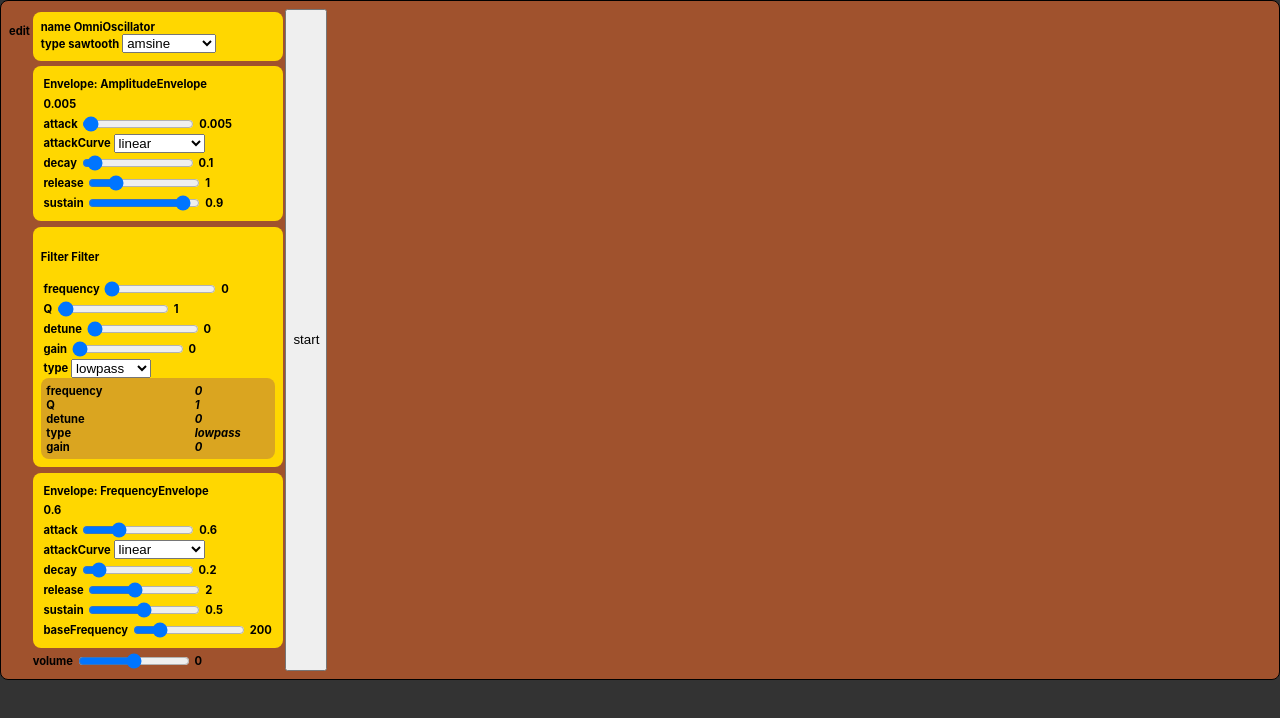
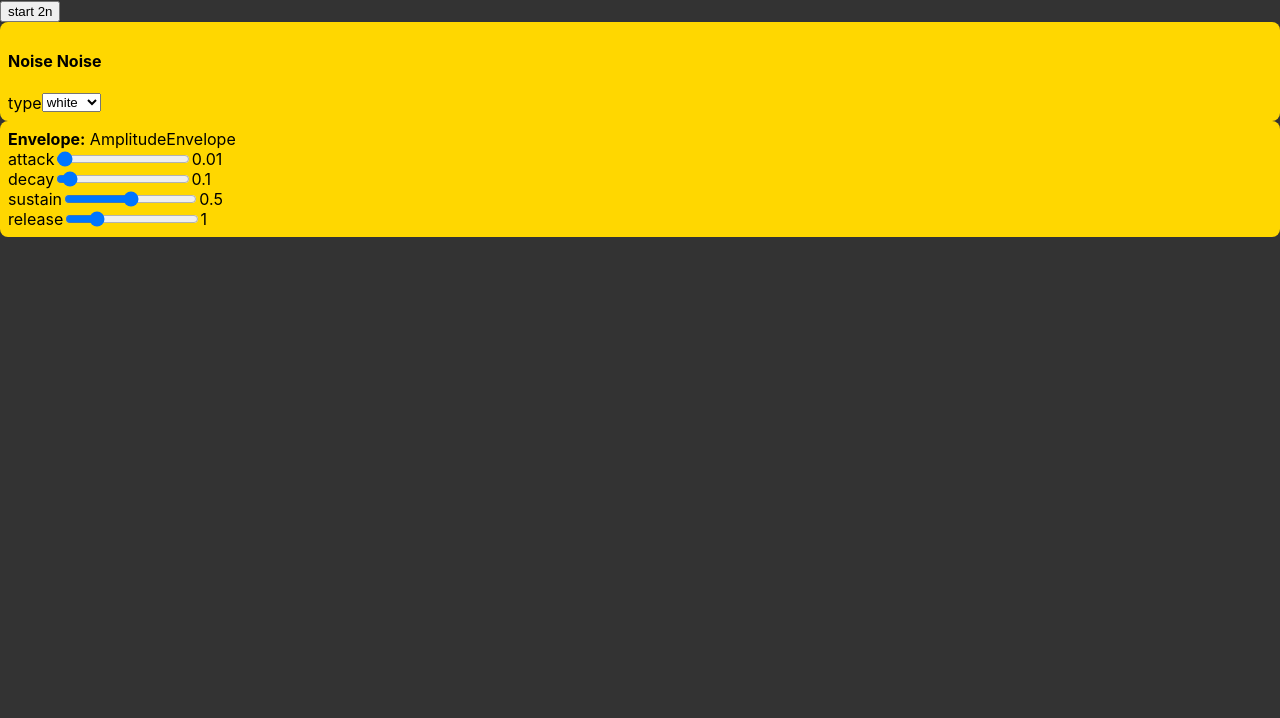
Before and after one commit to joshmarinacci/xp, a React (Create React App) app in the folder synth2/: page / in a window 1280 px wide. Shown: the top 718 px of the page. Built offline with nearby package versions, Linux system fonts and the light colour scheme.

Commit message:
more work on editors

```diff
--- a/synth2/src/App.js
+++ b/synth2/src/App.js
@@ -1,7 +1,16 @@
 import './App.css'
-import {Filter, MembraneSynth, MonoSynth, NoiseSynth, Synth, Transport} from "tone"
-import {useState} from 'react'
-import {SynthEditor} from './editors.jsx'
+import {
+    AmplitudeEnvelope,
+    Filter,
+    FrequencyEnvelope, Loop,
+    MembraneSynth,
+    MonoSynth, Noise,
+    NoiseSynth,
+    Synth,
+    Transport
+} from "tone"
+import {useEffect, useState} from 'react'
+import {EnvelopeEditor, FilterEditor, NoiseEditor, SynthEditor} from './editors.jsx'
 
 function MakeSynths() {
 
@@ -205,9 +214,64 @@ function PresetsLoader({onChange}) {
     </select>
 }
 
-let editable_synth = new MonoSynth();
-editable_synth.toDestination()
+// let editable_synth = new Synth({
+//     //amplitude envelope
+//     envelope:{
+//         attack:0,
+//         decay:0.775,
+//         sustain:0,
+//         release:0.651
+//     }
+// });
+// let low_pass = new Filter({
+//     type:'lowpass',
+//     frequency:100,
+//     Q:0.2,
+// })
+// // low_pass.connect(editable_synth.output)
+// editable_synth.connect(low_pass)
+// let freq_env = new FrequencyEnvelope({
+//     attack: 0,
+//     decay:0.075,
+//     sustain:0,
+//     release:0.075,
+//     baseFrequency: 107,
+//     octaves: -0.5
+// })
+// freq_env.connect(editable_synth.oscillator.frequency)
+// low_pass.toDestination()
+//
 
+let noise = new Noise()
+let am = new AmplitudeEnvelope()
+noise.connect(am)
+am.toDestination()
+noise.start()
+let triggers = [noise,am]
+// let editable_synth = new NoiseSynth()
+function TriggerButton({beatLength}) {
+    useEffect(()=>{
+        let notes = ["C4", "D4", "E4","F4"]
+        let count = 0
+        let loop = new Loop(time => {
+            let note = notes[count % notes.length]
+            triggers.forEach(trg => {
+                console.log(trg.name)
+                if(trg.name === "Synth") trg.triggerAttackRelease(note, "8n", time)
+                if(trg.name === "FrequencyEnvelope") trg.triggerAttackRelease(time)
+                if(trg.name === "NoiseSynth") trg.triggerAttackRelease("8n",time)
+                if(trg.name === "AmplitudeEnvelope") trg.triggerAttackRelease("8n",time)
+            })
+            count = count + 1
+        }, beatLength).start(0)
+        return () => {
+            console.log("stopping")
+        }
+    })
+    return <button onClick={() => Transport.toggle()}>start {beatLength}</button>
+}
+
+// editable_synth.toDestination()
 function App() {
     const [global_state, set_global_state] = useState(STATES['clear8'])
     if(!global_state.data) global_state.data = []
@@ -226,7 +290,12 @@ function App() {
         {/*    <BPMControl/>*/}
         {/*    <PlayPauseButton/>*/}
         {/*</HBox>*/}
-        <SynthEditor synth={editable_synth}/>
+        <TriggerButton triggers={triggers} beatLength={"2n"}/>
+        <NoiseEditor noise={noise}/>
+        {/*<TriggerButton triggers={triggers} beatLength={"4n"}/>*/}
+        {/*<SynthEditor synth={editable_synth} triggers={[editable_synth]}/>*/}
+        <EnvelopeEditor envelope={am}/>
+        {/*<FilterEditor filter={low_pass}/>*/}
     </div>
   );
 }
--- a/synth2/src/editors.jsx
+++ b/synth2/src/editors.jsx
@@ -26,7 +26,8 @@ function PropGrid({obj, props}) {
 }
 
 export function OscillatorEditor({oscillator}) {
-    let [type, set_type] = useState(oscillator.type)
+    let [type, set_type] = useState(oscillator?oscillator.type:"")
+    if(!oscillator) return <div></div>
     return <div className={"vbox panel"}>
         <div><b>name</b> {oscillator.name}</div>
         <div><b>type</b>
@@ -41,6 +42,7 @@ export function OscillatorEditor({oscillator}) {
         {/*    <b>harmonicity</b><i>{oscillator.harmonicity.value}</i>*/}
         {/*</div>*/}
         {/*<PropGrid obj={oscillator} props={["modulationType","partialCount","phase","type"]}/>*/}
+        <TSlider name={"detune"} min={-100} max={100} obj={oscillator} prop={"detune"}/>
     </div>
 }
 
@@ -89,43 +91,54 @@ function TSelect({obj, prop, values}) {
 
 let CURVES = ["linear","exponential"]
 
-function EnvelopeEditor({envelope}) {
-    let extras = ""
+export function EnvelopeEditor({envelope}) {
+    if(!envelope) return <div></div>
+    let extras = []
     if(envelope.baseFrequency) {
-        extras = <TSlider min={0} max={1000} obj={envelope} prop={"baseFrequency"}/>
+        extras.push(<TSlider min={0} max={1000} obj={envelope} prop={"baseFrequency"}/>)
+    }
+    if(envelope.octaves) {
+        extras.push(<TSlider min={-4} max={4} obj={envelope} prop={"octaves"}/>)
     }
     return <div className={"vbox panel"}>
         <label><b>Envelope:</b> {envelope.name}</label>
-        <label>{envelope.attack}</label>
         <TSlider name={"attack"} min={0} max={2} obj={envelope} prop={"attack"}/>
-        <TSelect obj={envelope} prop={"attackCurve"} values={CURVES}/>
+        {/*<TSelect obj={envelope} prop={"attackCurve"} values={CURVES}/>*/}
         <TSlider name={"decay"} min={0} max={2} obj={envelope} prop={"decay"}/>
+        <TSlider name={"sustain"} min={0} max={1} obj={envelope} prop={"sustain"}/>
         <TSlider name={"release"} min={0} max={5} obj={envelope} prop={"release"}/>
-        <TSlider name={"sustain"} min={0} max={1} obj={envelope} prop={"sustain"}/>
         {extras}
     </div>
 }
 let FILTER_TYPES = ["lowpass","highpass","bandpass","lowshelf","highshelf","notch","allpass","peaking"]
-function FilterEditor({filter}) {
+export function FilterEditor({filter}) {
+    if(!filter) return <div></div>
     return <div className={"vbox panel"}>
         <h4>Filter {filter.name}</h4>
+        <TSelect obj={filter} prop={"type"} values={FILTER_TYPES}/>
         <TSlider name={"frequency"} min={0} max={20000} obj={filter} prop={"frequency"}/>
         <TSlider name={"Q"} min={0} max={100} obj={filter} prop={"Q"}/>
         <TSlider name={"detune"} min={0} max={100} obj={filter} prop={"detune"}/>
         <TSlider name={"gain"} min={0} max={100} obj={filter} prop={"gain"}/>
-        <TSelect obj={filter} prop={"type"} values={FILTER_TYPES}/>
-        <PropGrid obj={filter} props={["frequency","Q","detune","type","gain"]}/>
+        {/*<PropGrid obj={filter} props={["frequency","Q","detune","type","gain"]}/>*/}
     </div>
 }
 
-export function SynthEditor({synth}) {
+export function SynthEditor({synth, triggers=[]}) {
     useEffect(() => {
         console.log('initial setup')
-        let nows = now()
+        // let nows = now()
         let notes = ["C4", "D4", "E4","F4"]
         let count = 0
         let loop = new Loop(time => {
-            synth.triggerAttackRelease(notes[count % notes.length], "8n", time)
+            let note = notes[count % notes.length]
+            triggers.forEach(trg => {
+                console.log(trg.name)
+                if(trg.name === "Synth") trg.triggerAttackRelease(note, "8n", time)
+                if(trg.name === "FrequencyEnvelope") trg.triggerAttackRelease(time)
+                if(trg.name === "NoiseSynth") trg.triggerAttackRelease("8n",time)
+            })
+            // synth.triggerAttackRelease(note, "8n", time)
             count = count + 1
         }, "4n").start(0)
         // synth.triggerAttackRelease("C4","8n",nows)
@@ -144,3 +157,11 @@ export function SynthEditor({synth}) {
         <button onClick={() => Transport.toggle()}>start</button>
     </div>
 }
+
+export function NoiseEditor({noise}) {
+    if(!noise) return <div/>
+    return <div className={"vbox panel"}>
+        <h4>Noise {noise.name}</h4>
+        <TSelect obj={noise} prop={"type"} values={["white","brown","pink"]}/>
+    </div>
+}
```
